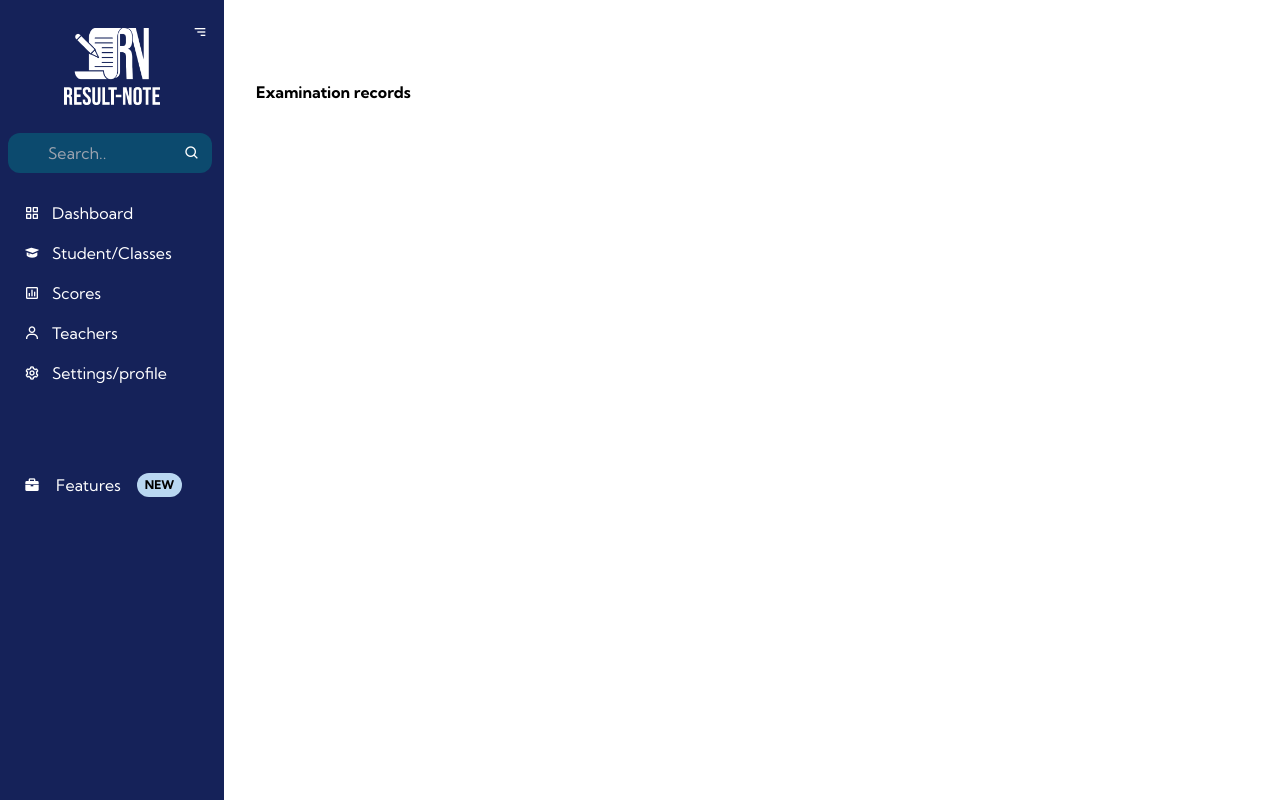
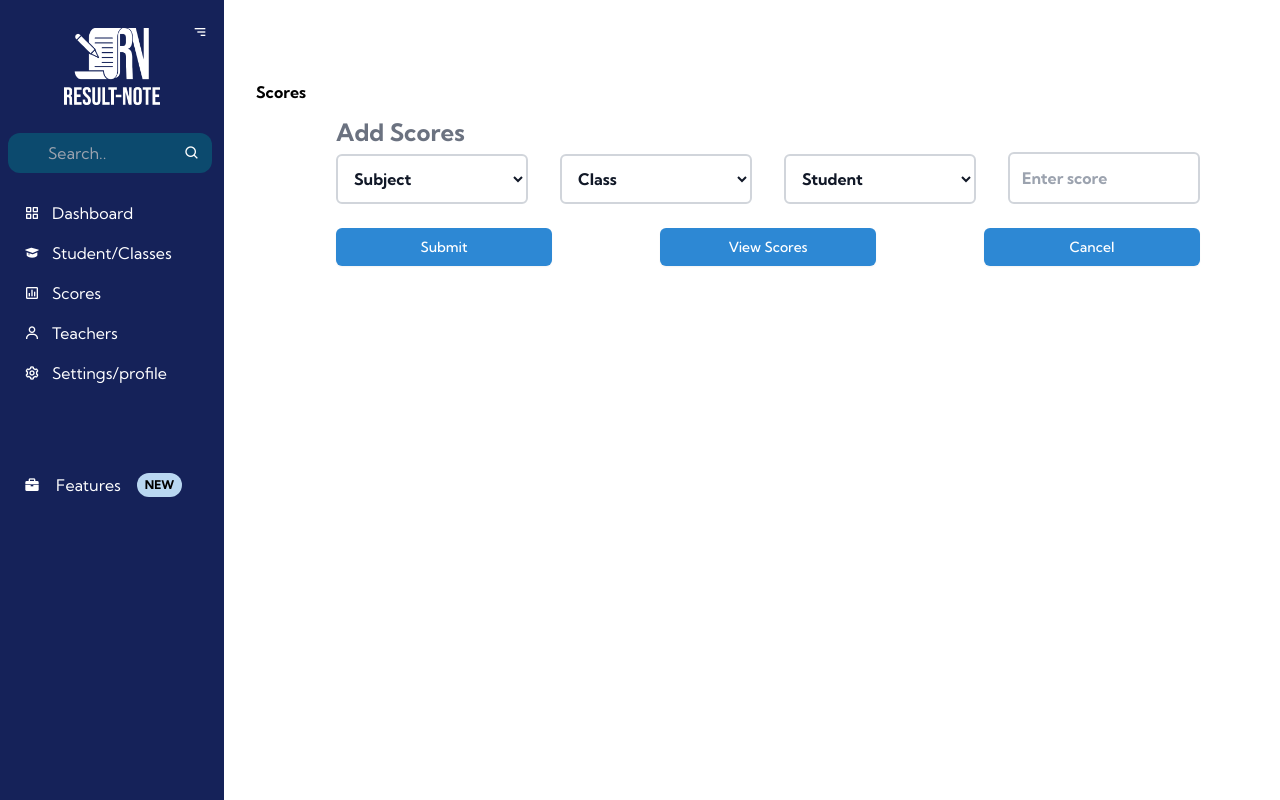
Before and after one commit to GideonBature/Result-Note-ReactJS, a React (Vite) app: page /scores in a window 1280 px wide. Built offline with nearby package versions, Linux system fonts and the light colour scheme.

Commit message:
Score table

```diff
--- a/src/Pages/Score.jsx
+++ b/src/Pages/Score.jsx
@@ -1,14 +1,107 @@
-import React from 'react';
-import Layout from '../components/Layout';
+import {React, useState} from 'react';
+import Layout from '../components/Layout.jsx';
+import StudentData from '../components/students/StudentData.jsx';
 
-function Exams() {
+
+function Scores() {
+    const [newScore, setNewScore] = useState(true)
+
+    const columnNames = [
+        'Name',
+        'Student ID',
+        'Class',
+        'Subject',
+        'Score (%)',
+        'Bulk',
+    ];
+
+    const contents = [
+        {
+            name: 'Gideon B',
+            id: 3245,
+            class: 'SS2',
+            subject: 'Mathematics',
+            score: 90,
+            bulk: true,
+        },
+        {
+            name: 'Elgibbor C',
+            id: 3246,
+            class: 'SS3',
+            subject: 'Mathematics',
+            score: 80,
+            bulk: false,
+        },
+        {
+            name: 'Caleb O',
+            id: 3247,
+            class: 'SS1',
+            subject: 'English',
+            score: 70,
+            bulk: false,
+        }
+    ]
+
     return (
+        newScore ? (
+            <Layout>
+                <section className='mt-16 font-sans font-bold text-black'>
+                    <h1 className='mb-3'>Scores</h1>
+
+                    <div>
+                        <p className="mt-1 text-left text-2xl text-gray-500 font-kumbh px-20">Add Scores</p>
+                        <form className="space-y-6 mx-auto text-center px-20">
+                            <div className='flex justify-start items-end'>
+                                <div className="w-1/3 mr-8">
+                                    <select required name="subject" className="input mt-1 p-3 rounded-md w-full border-gray-300 bg-white border-2 text-gray-900">
+                                        <option value="">Subject</option>
+                                        <option value="english">English</option>
+                                        <option value="mathematics">Mathematics</option>
+                                        <option value="physics">Physics</option>
+                                    </select>
+                                </div>
+                                <div className="w-1/3 mr-8">
+                                    <select required name="class" className="input mt-1 p-3 rounded-md w-full border-gray-300 bg-white border-2 text-gray-900">
+                                        <option value="">Class</option>
+                                        <option value="sss1">SSS 1</option>
+                                        <option value="sss2">SSS 2</option>
+                                        <option value="sss3">SSS 3</option>
+                                    </select>
+                                </div>
+                                <div className="w-1/3 mr-8">
+                                    <select required name="student" className="input mt-1 p-3 rounded-md w-full border-gray-300 bg-white border-2 text-gray-900">
+                                        <option value="">Student</option>
+                                        <option value="123">Caleb O</option>
+                                        <option value="234">Gideon B</option>
+                                        <option value="345">Elgibbor C</option>
+                                    </select>
+                                </div>
+                                <div className="w-1/3">
+                                    <input required type="number" name="score" className="input mt-1 p-3 w-full rounded-md border-gray-300 bg-white border-2 text-gray-900" placeholder='Enter score' />
+                                </div>
+                            </div>
+                            <div className="flex justify-between">
+                                <button type="button" className="btn-next w-1/4 flex justify-center py-2 px-4 border border-transparent rounded-md shadow-sm text-sm font-medium text-white bg-btnColor hover:bg-btnHoverColor focus:outline-none focus:ring-2 focus:ring-offset-2 focus:ring-indigo-500">Submit</button>
+                                <button className='btn-next w-1/4 flex justify-center py-2 px-4 border border-transparent rounded-md shadow-sm text-sm font-medium text-white bg-btnColor hover:bg-btnHoverColor focus:outline-none focus:ring-2 focus:ring-offset-2 focus:ring-indigo-500' onClick={() => setNewScore(false)}>View Scores</button>
+                                <button type="button" className="btn-next w-1/4 flex justify-center py-2 px-4 border border-transparent rounded-md shadow-sm text-sm font-medium text-white bg-btnColor hover:bg-btnHoverColor focus:outline-none focus:ring-2 focus:ring-offset-2 focus:ring-indigo-500" >Cancel</button>
+                            </div>
+                        </form>
+                    </div>
+                </section>
+            </Layout>
+        ) :
         <Layout>
             <section className='mt-16 font-sans font-bold text-black'>
-                <h1>Examination records</h1>
+                <h1 className='mb-3'>Scores</h1>
+                    {contents.length === 0 ? (
+                        <div className='text-center'>
+                            <p>No score data available</p>
+                            <p>Scores will appear here after they enroll in your school.</p>
+                        </div>
+                    ) :
+                        <StudentData headings={columnNames} contents={contents} profile={false}/>}
             </section>
         </Layout>
     );
 }
-
-export default Exams
+export default Scores;
```
